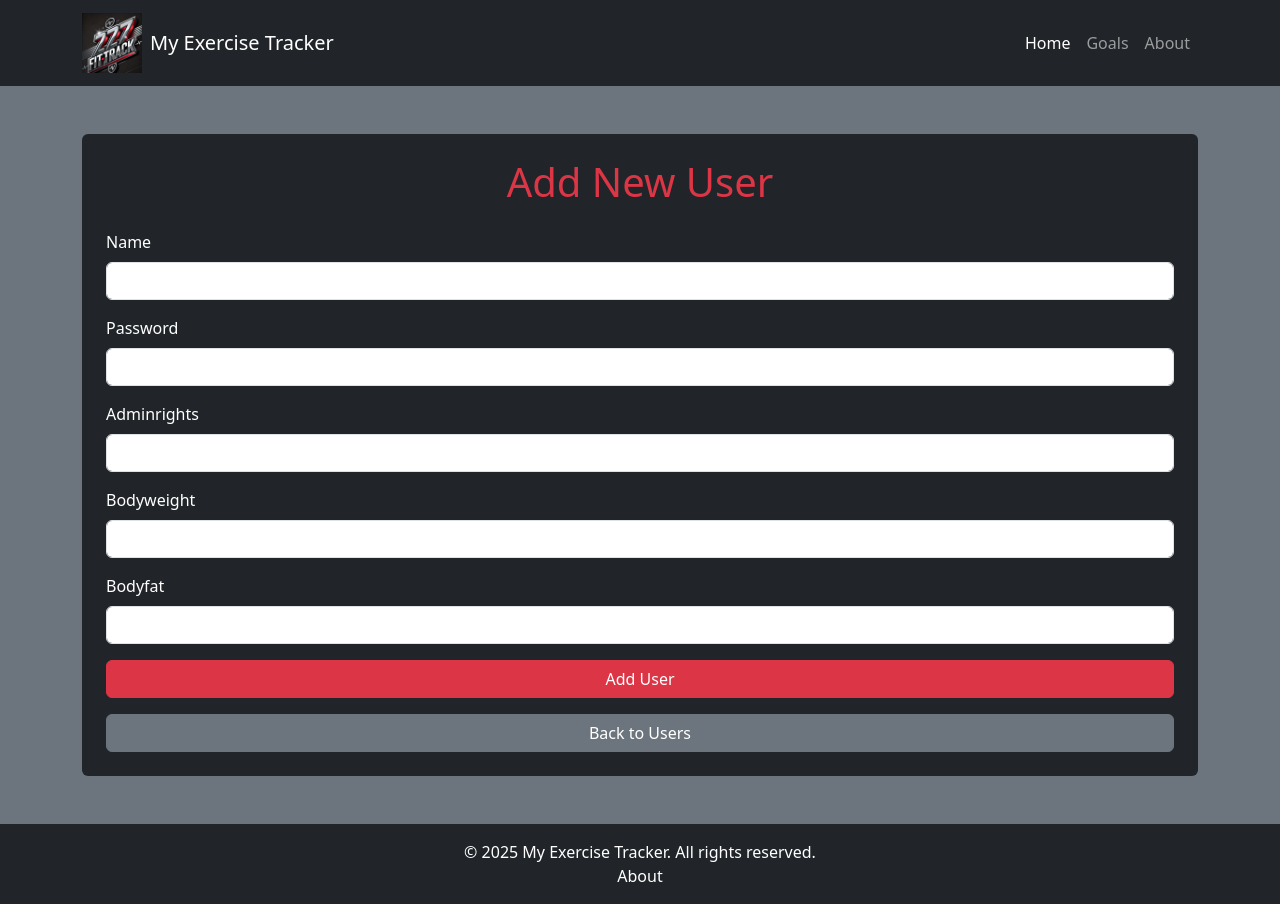
After one commit to elianpullen/webtech, a Flask app: page /admin/user/add/ in a window 1280 px wide. The commit adds this page. Run offline with Flask 3, Linux system fonts and the light colour scheme.

Commit message:
feat: add user crud

```diff
--- a/routes.py
+++ b/routes.py
@@ -1,5 +1,5 @@
 from flask import render_template, request, redirect, url_for
-from models import db, Exercise, Category
+from models import db, Exercise, Category, User
 
 def routes(app):
     @app.route("/")
@@ -46,6 +46,53 @@ def routes(app):
         db.session.delete(exercise)
         db.session.commit()
         return redirect(url_for('exercise'))
+
+    @app.route('/admin/user/')
+    def user():
+        users = User.query.all()
+        return render_template("admin/user/index.html/", users=users)
+
+    @app.route('/admin/user/add/', methods=['GET', 'POST'])
+    def add_user():
+        if request.method == 'POST':
+            name = request.form.get('name')
+            password = request.form.get('password')
+            is_admin = request.form.get('is_admin')
+            bodyweight = request.form.get('bodyweight')
+            bodyfat = request.form.get('bodyfat')
+
+            new_user = User(name=name, password=password, is_admin=is_admin, bodyweight=bodyweight, bodyfat=bodyfat)
+            db.session.add(new_user)
+            db.session.commit()
+
+            return redirect(url_for('user'))
+        return render_template('/admin/user/add.html')
+
+    @app.route('/admin/user/edit/<int:id>/', methods=['GET', 'POST'])
+    def edit_user(id):
+        user = User.query.get_or_404(id)
+        if request.method == 'POST':
+            username = request.form.get('username')
+            password = request.form.get('password')
+            is_admin = request.form.get('is_admin')
+            bodyweight = request.form.get('bodyweight')
+            bodyfat = request.form.get('bodyfat')
+            user.username = username
+            user.password = password
+            user.is_admin = is_admin
+            user.bodyweight = bodyweight
+            user.bodyfat = bodyfat
+            db.session.commit()
+
+            return redirect(url_for('user'))
+        return render_template('/admin/user/edit.html', user=user)
+
+    @app.route('/admin/user/delete/<int:id>', methods=['POST'])
+    def delete_user(id):
+        user = User.query.get_or_404(id)
+        db.session.delete(user)
+        db.session.commit()
+        return redirect(url_for('user'))
 
     @app.route("/goals/")
     def goals():
--- a/templates/admin/index.html
+++ b/templates/admin/index.html
@@ -23,7 +23,7 @@
                 <div class="card-body">
                     <h5 class="card-title">Users</h5>
                     <p class="card-text">Short description of the user or their status (e.g., "Active member" or "Admin").</p>
-                    <a href="{{ url_for('exercise') }}" class="btn btn-secondary">View User</a>
+                    <a href="{{ url_for('user') }}" class="btn btn-secondary">View User</a>
                 </div>
             </div>
         </div>
--- /dev/null
+++ b/templates/admin/user/add.html
@@ -0,0 +1,37 @@
+{% extends "base.html" %}
+
+{% block content %}
+
+<div class="container mt-5 p-4 rounded bg-dark text-white">
+    <h1 class="text-danger text-center mb-4">Add New User</h1>
+    <form action="{{ url_for('add_user') }}" method="POST">
+        <div class="mb-3" id="name">
+            <label for="name" class="form-label">Name</label>
+            <input type="text" class="form-control" id="name" name="name" required>
+        </div>
+
+        <div class="mb-3" id="password">
+            <label for="password" class="form-label">Password</label>
+            <input type="password" class="form-control" id="password" name="password" required>
+        </div>
+
+        <div class="mb-3" id="is_admin">
+            <label for="is_admin" class="form-label">Adminrights</label>
+            <input type="number" class="form-control" id="is_admin" name="is_admin" required>
+        </div>
+
+        <div class="mb-3" id="bodyweight">
+            <label for="bodyweight" class="form-label">Bodyweight</label>
+            <input type="number" class="form-control" id="bodyweight" name="bodyweight">
+        </div>
+
+        <div class="mb-3" id="bodyfat">
+            <label for="bodyfat" class="form-label">Bodyfat</label>
+            <input type="number" class="form-control" id="bodyfat" name="bodyfat">
+        </div>
+        <button type="submit" class="btn btn-danger w-100">Add User</button>
+    </form>
+    <a href="{{ url_for('user') }}" class="btn btn-secondary w-100 mt-3">Back to Users</a>
+</div>
+
+{% endblock %}
```
Also changed, not shown: templates/admin/user/edit.html (added, +38 -0 lines), templates/admin/user/index.html (added, +53 -0 lines).
